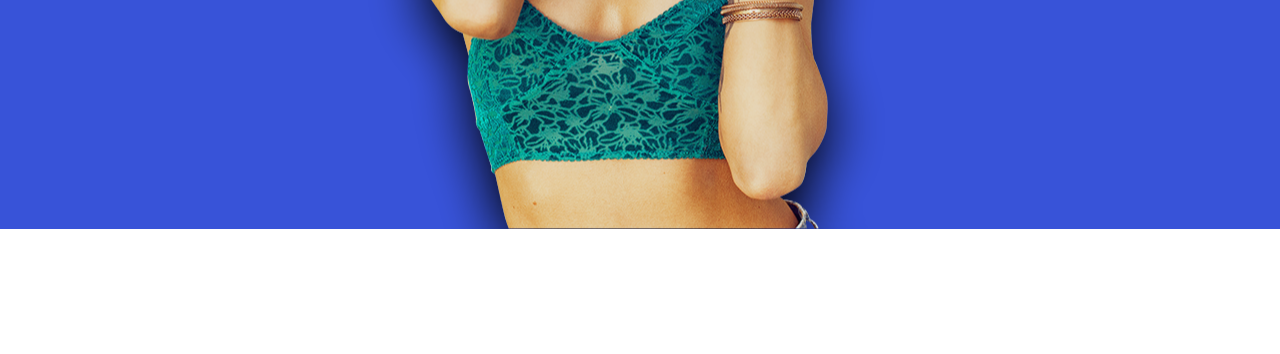
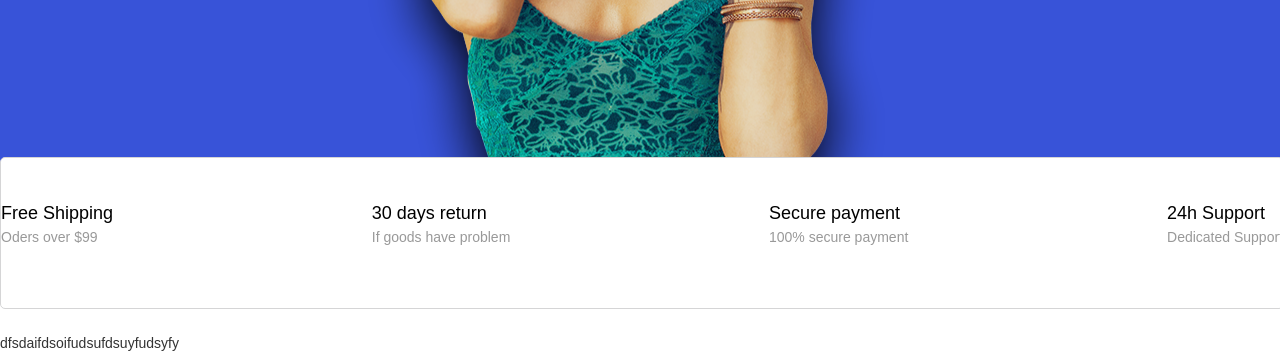
Before and after one commit to OleksandrSkliar/bepro, a website: page source/index.html in a window 1280 px wide. Shown: the part 491-845 px from the top of the page. Before the commit the page ends 800 px from the top, so only its background shows below. Drawn offline with Linux system fonts and the light colour scheme.

Commit message:
Закончил шапку. Начал блок характеристики

```diff
--- a/source/index.html
+++ b/source/index.html
@@ -57,8 +57,8 @@
         </ul>
       </nav>
       <section class="page-header__arrival arrival">
-        <div class="fashion__text">
-        <h2 class="fashion__text-title">Fashion</h2>
+        <div class="arrival__fashion">
+        <h2 class="arrival__fashion-title">Fashion</h2>
         </div>
         <div class="arrival__text">
           <h2 class="arrival__text-title">New Arrival</h2>
@@ -67,7 +67,32 @@
       </section>
     </div>
   </header>
-  <main class="page-main">
+  <main class="main">
+    <div class="container">
+    <section class="feature">
+      <ul class="feature__list">
+        <li class="feature__item">
+          <h3 class="feature__title">Free Shipping</h3>
+            <p class="feature__text">Oders over $99</p>
+        </li>
+        <li class="feature__item">
+          <h3 class="feature__title">30 days return</h3>
+            <p class="feature__text">If goods have problem</p>
+        </li>
+        <li class="feature__item">
+          <h3 class="feature__title">Secure payment</h3>
+            <p class="feature__text">100% secure payment</p>
+        </li>
+        <li class="feature__item">
+          <h3 class="feature__title">24h Support</h3>
+            <p class="feature__text">Dedicated Support</p>
+        </li>
+      </ul>
+    </section>
+    <div class="fdff">
+      dfsdaifdsoifudsufdsuyfudsyfy
+    </div>
+    </div>
   </main>
 </body>
 
--- a/source/sass/blocks/arrival.scss
+++ b/source/sass/blocks/arrival.scss
@@ -1,5 +1,22 @@
 .arrival {
   position: relative;
+}
+
+.arrival__fashion {
+  position: absolute;
+  left: 25%;
+  top: 23%;
+  z-index: -1;
+}
+
+.arrival__fashion-title {
+  width: 660px;
+  color: #0021c4;
+  font-family: "Playfair Display";
+  font-size: 150px;
+  font-weight: 700;
+  line-height: 109px;
+  text-transform: uppercase;
 }
 
 .arrival__text {
--- a/source/sass/blocks/fashion.scss
+++ /dev/null
@@ -1,15 +0,0 @@
-.fashion__text {
-  position: absolute;
-  left: 25%;
-  top: 23%;
-  z-index: -1;
-}
-.fashion__text-title {
-  width: 660px;
-  color: #0021c4;
-  font-family: "Playfair Display";
-  font-size: 150px;
-  font-weight: 700;
-  line-height: 109px;
-  text-transform: uppercase;
-}
--- /dev/null
+++ b/source/sass/blocks/feature.scss
@@ -0,0 +1,25 @@
+.feature {
+  position: absolute;
+  bottom: 45px;
+  width: 1282px;
+  z-index: 2;
+  background-color: #ffffff;
+  border-radius: 5px;
+  border: 1px solid #d5d5d6;
+}
+.feature__list {
+  display: flex;
+  justify-content: space-between;
+  list-style: none;
+  padding-top: 45px;
+  padding-bottom: 60px;
+}
+
+.feature__title {
+  @include text(18px,400,#000000);
+  margin-bottom: 3px;
+}
+
+.feature__text {
+  @include text(14px,300,#999999);
+}
--- a/source/sass/blocks/header.scss
+++ b/source/sass/blocks/header.scss
@@ -1,11 +1,12 @@
 .page-header {
   position: relative;
   background-color: #3853d8;
+  margin-bottom: 105px;
   z-index: 1;
 }
 
 .page-header__arrival {
-  min-height: 663px;
+  min-height: 662px;
   background-image: url('../img/image.png');
   background-repeat: no-repeat;
   background-position: center top 25%;
--- /dev/null
+++ b/source/sass/blocks/main.scss
@@ -0,0 +1,3 @@
+.main {
+  position: relative;
+}
--- a/source/sass/style.scss
+++ b/source/sass/style.scss
@@ -7,5 +7,6 @@
 @import "blocks/site-list.scss";
 @import "blocks/user-list.scss";
 @import "blocks/button.scss";
-@import "blocks/fashion.scss";
 @import "blocks/arrival.scss";
+@import "blocks/feature.scss";
+@import "blocks/main.scss";
```
Also changed, not shown: source/css/style.min.css, 1 other file.
